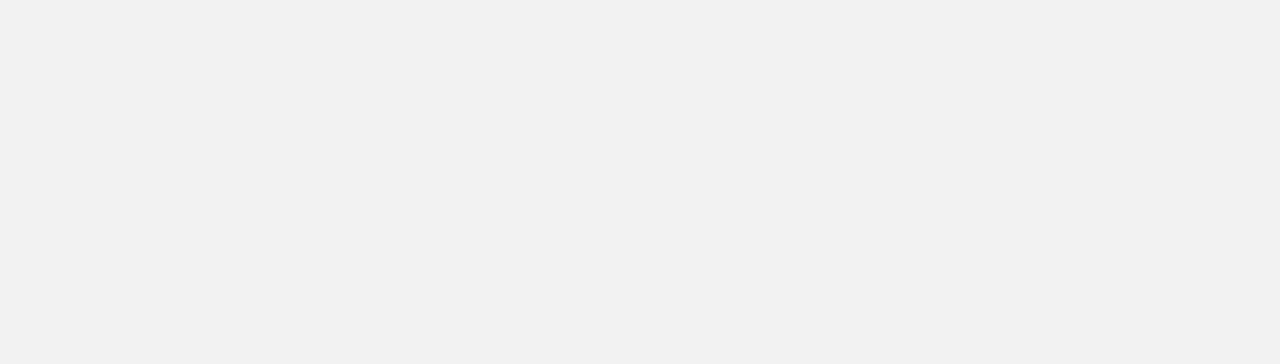
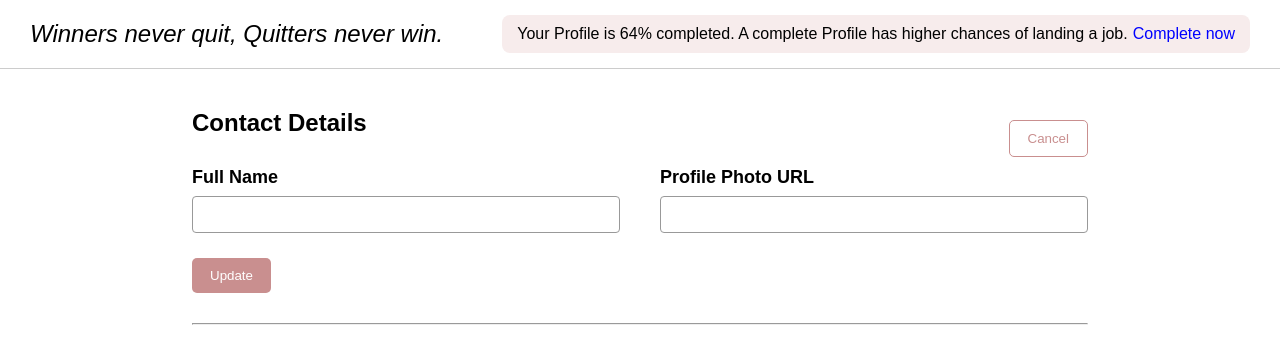
Before and after one commit to student-akram/Frontend-Expense-Tracker, a React (Vite) app: page /profile in a window 1280 px wide. Before the commit this address had no page. Shown: the top 364 px of the page. Built offline with nearby package versions, Linux system fonts and the light colour scheme.

Commit message:
profile page update

```diff
--- a/src/App.jsx
+++ b/src/App.jsx
@@ -7,6 +7,7 @@ import {
 import Signup from "./pages/Signup";
 import Login from "./pages/Login";
 import Welcome from "./pages/Welcome";
+import Profile from "./pages/Profile";
 import "./App.css"
 
 function App() {
@@ -28,6 +29,10 @@ function App() {
           path="/welcome"
           element={<Welcome />}
         />
+        <Route
+  path="/profile"
+  element={<Profile />}
+/>
 
       </Routes>
     </BrowserRouter>
--- /dev/null
+++ b/src/pages/Profile.css
@@ -0,0 +1,90 @@
+.profile-container {
+  min-height: 100vh;
+  background-color: #fff;
+}
+
+.profile-header {
+  display: flex;
+  justify-content: space-between;
+  align-items: center;
+  padding: 15px 30px;
+  border-bottom: 1px solid #ccc;
+}
+
+.quote {
+  font-size: 24px;
+  font-style: italic;
+}
+
+.profile-status {
+  background-color: #f7ecec;
+  padding: 10px 15px;
+  border-radius: 8px;
+}
+
+.profile-status a {
+  margin-left: 5px;
+  text-decoration: none;
+  color: blue;
+}
+
+.contact-section {
+  width: 70%;
+  margin: 40px auto;
+}
+
+.contact-section h2 {
+  margin-bottom: 30px;
+}
+
+.form-row {
+  display: flex;
+  justify-content: space-between;
+  gap: 40px;
+  margin-bottom: 25px;
+}
+
+.form-group {
+  flex: 1;
+}
+
+.form-group label {
+  font-size: 18px;
+  font-weight: 600;
+  display: block;
+  margin-bottom: 8px;
+}
+
+.form-group input {
+  width: 100%;
+  padding: 10px;
+  border: 1px solid #999;
+  border-radius: 4px;
+}
+
+.btn-group {
+  display: flex;
+  gap: 10px;
+}
+
+.update-btn {
+  background-color: #c98f8f;
+  color: white;
+  border: none;
+  padding: 10px 18px;
+  border-radius: 5px;
+  cursor: pointer;
+}
+
+.cancel-btn {
+  background-color: white;
+  color: #c98f8f;
+  border: 1px solid #c98f8f;
+  padding: 10px 18px;
+  border-radius: 5px;
+  cursor: pointer;
+}
+
+hr {
+  margin-top: 30px;
+}
--- /dev/null
+++ b/src/pages/Profile.jsx
@@ -0,0 +1,123 @@
+import { useState } from "react";
+import { useNavigate } from "react-router-dom";
+import "./Profile.css";
+
+function Profile() {
+  const navigate = useNavigate();
+
+  const [fullName, setFullName] =
+    useState("");
+
+  const [photoUrl, setPhotoUrl] =
+    useState("");
+
+  const updateProfileHandler = async () => {
+    const token =
+      localStorage.getItem("token");
+
+    try {
+      const response = await fetch(
+        "https://identitytoolkit.googleapis.com/v1/accounts:update?key=AIzaSyAhSQQB1pyeICbbnsggAJAKmL0Sox6_8S4",
+        {
+          method: "POST",
+          headers: {
+            "Content-Type":
+              "application/json",
+          },
+          body: JSON.stringify({
+            idToken: token,
+            displayName: fullName,
+            photoUrl: photoUrl,
+            returnSecureToken: true,
+          }),
+        }
+      );
+
+      const data =
+        await response.json();
+
+      console.log(data);
+
+      alert(
+        "Profile Updated Successfully"
+      );
+    } catch (error) {
+      alert("Something went wrong");
+    }
+  };
+
+  return (
+  <div className="profile-container">
+    <div className="profile-header">
+      <p className="quote">
+        Winners never quit, Quitters never win.
+      </p>
+
+      <div className="profile-status">
+        Your Profile is 64% completed.
+        A complete Profile has higher
+        chances of landing a job.
+        <a href="#">Complete now</a>
+      </div>
+    </div>
+
+    <div className="contact-section">
+      <div
+        style={{
+          display: "flex",
+          justifyContent: "space-between",
+          alignItems: "center",
+        }}
+      >
+        <h2>Contact Details</h2>
+
+        <button
+          className="cancel-btn"
+          onClick={() => navigate("/welcome")}
+        >
+          Cancel
+        </button>
+      </div>
+
+      <div className="form-row">
+        <div className="form-group">
+          <label>Full Name</label>
+
+          <input
+            type="text"
+            value={fullName}
+            onChange={(e) =>
+              setFullName(e.target.value)
+            }
+          />
+        </div>
+
+        <div className="form-group">
+          <label>Profile Photo URL</label>
+
+          <input
+            type="text"
+            value={photoUrl}
+            onChange={(e) =>
+              setPhotoUrl(e.target.value)
+            }
+          />
+        </div>
+      </div>
+
+      <div className="btn-group">
+        <button
+          className="update-btn"
+          onClick={updateProfileHandler}
+        >
+          Update
+        </button>
+      </div>
+
+      <hr />
+    </div>
+  </div>
+);
+}
+
+export default Profile;
--- a/src/pages/Welcome.jsx
+++ b/src/pages/Welcome.jsx
@@ -1,14 +1,29 @@
+import { Link } from "react-router-dom";
+
 function Welcome() {
   return (
+    <>
       <div
         style={{
+          display: "flex",
+          justifyContent: "space-between",
           padding: "20px",
-        fontSize: "30px",
-        fontStyle: "italic",
+          borderBottom: "1px solid black",
         }}
       >
+        <h2>
           Welcome to Expense Tracker!!!
+        </h2>
+
+        <div>
+          Your profile is incomplete.
+
+          <Link to="/profile">
+            Complete now
+          </Link>
         </div>
+      </div>
+    </>
   );
 }
 
```
Lines whose indentation alone changed are shown as unchanged.
